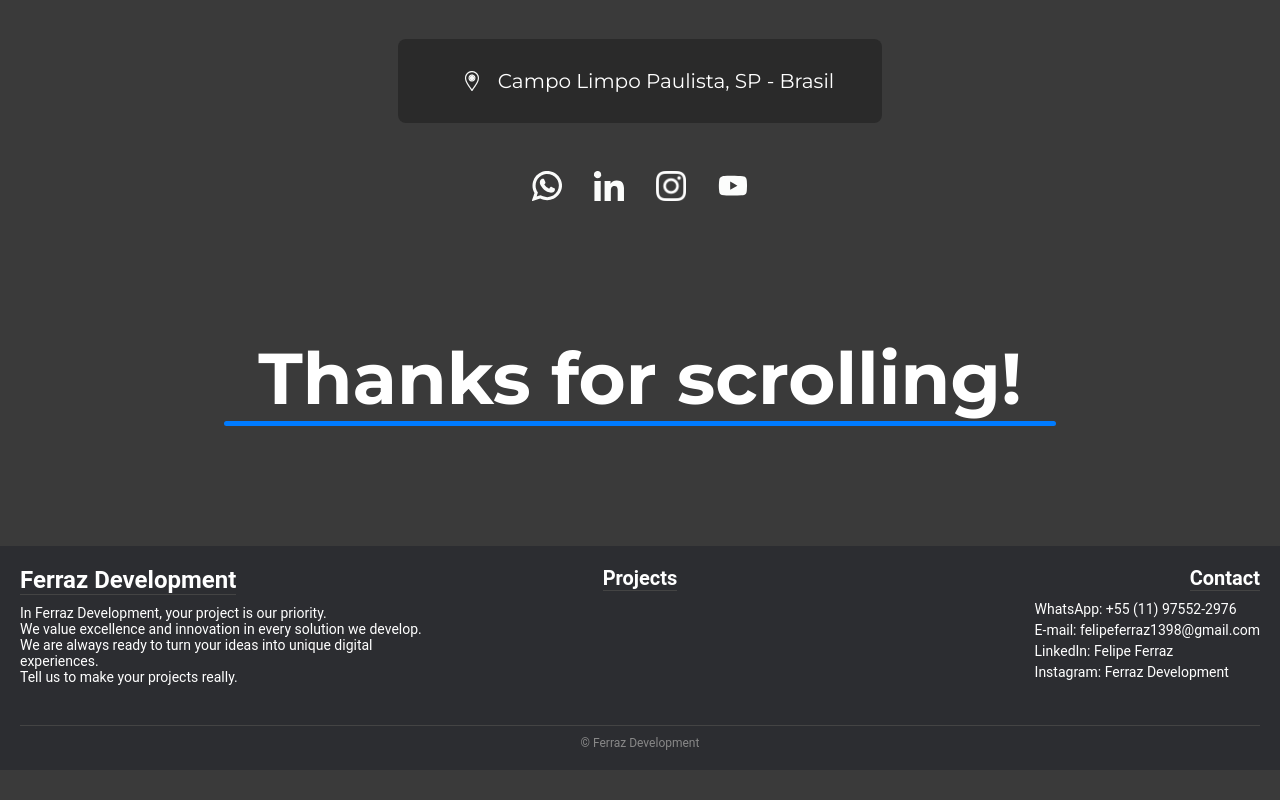
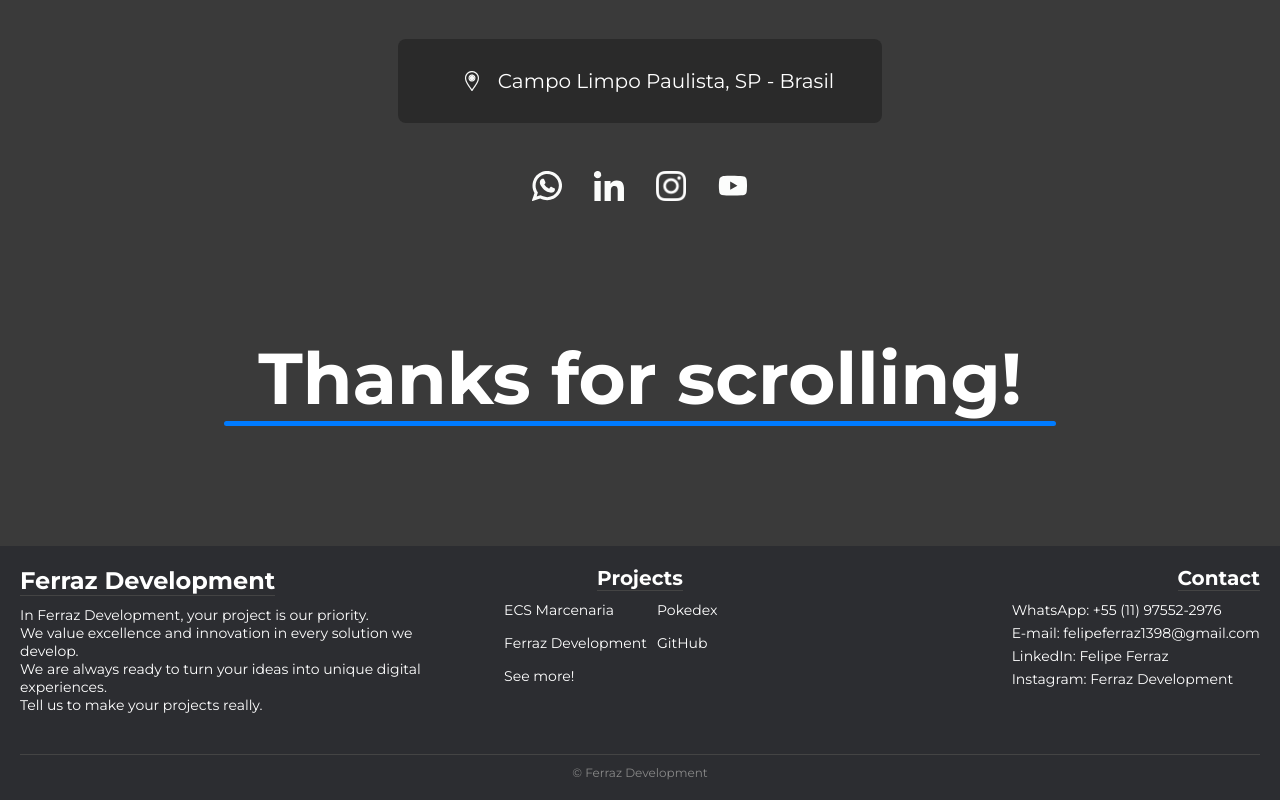
Before and after one commit to FelipeFerraz98/Portfolio-Felipe-Ferraz, a React (Create React App) app: page /en/home in a window 1280 px wide. Shown: the part 4675-5475 px from the top of the page. Before the commit the page ends 5445 px from the top, so only its background shows below. Built offline with nearby package versions, Linux system fonts and the light colour scheme.

Commit message:
add new features for footer

```diff
--- a/src/components/Footer/index.jsx
+++ b/src/components/Footer/index.jsx
@@ -1,13 +1,16 @@
 import React from 'react';
+import { useNavigate, useParams } from 'react-router-dom';
 
 import {FooterContainer,  LeftSection, TopSection, CompanyName, SmallText, CenterSection, ProjectsTitle,
-    RightSection, ContactTitle, ContactList, BottomSection, Copyright, Text } from './styles'
+    RightSection, ContactTitle, ContactList, BottomSection, Copyright, Text, ProjectsList } from './styles'
 
 
 import { useTranslation } from 'react-i18next';
 
 const Footer = () => {
     const { t } = useTranslation();
+    const navigate = useNavigate();
+    const { lang } = useParams(); // Obtém o idioma da URL atual
 
     const handleClickOpenLinkedIn = () => {
         window.open('https://www.linkedin.com/in/felipe-ferraz-4b0145247/', '_blank', 'noopener,noreferrer');
@@ -20,7 +23,29 @@ const Footer = () => {
 
       const handleClickOpenWhatsApp = () => {
         window.open('https://wa.me/5511975522976', '_blank', 'noopener,noreferrer');
-      }
+    }
+
+    const handleClickOpenECSProject = () => {
+        window.open('https://ecsmarcenaria.com.br/', '_blank', 'noopener,noreferrer');
+    }
+
+    const handleClickOpenPortfolio = () => {
+        window.open('https://github.com/FelipeFerraz98/Portfolio-Felipe-Ferraz', '_blank', 'noopener,noreferrer');
+    }
+
+    const handleClickOpenPokedex = () => {
+        window.open('https://felipeferraz98.github.io/Pokedex-React/#/', '_blank', 'noopener,noreferrer');
+    }
+
+    const handleClickOpenGitHub = () => {
+        window.open('https://github.com/FelipeFerraz98', '_blank', 'noopener,noreferrer');
+    }
+
+    const handleClickProjects = () => {
+        navigate(`/${lang}/projects`); // Redireciona para /:lang/home
+
+        window.scrollTo({ top: 0, behavior: 'smooth' }); //Garante começar no topo de projects
+      };
 
     return (<>
         <FooterContainer id='footer'>
@@ -36,6 +61,13 @@ const Footer = () => {
                 </LeftSection>
                 <CenterSection>
                     <ProjectsTitle>{t('footer.projects.title')}</ProjectsTitle>
+                    <ProjectsList>
+                        <li><Text onClick={handleClickOpenECSProject}>ECS Marcenaria</Text></li>
+                        <li><Text onClick={handleClickOpenPokedex}>Pokedex</Text></li>
+                        <li><Text onClick={handleClickOpenPortfolio}>Ferraz Development</Text></li>
+                        <li><Text onClick={handleClickOpenGitHub}>GitHub</Text></li>
+                        <li><Text onClick={handleClickProjects}>{t('footer.more')}</Text></li>
+                    </ProjectsList>
                 </CenterSection>
                 <RightSection>
                     <ContactTitle>{t('footer.contact')}</ContactTitle>
--- a/src/components/Footer/styles.js
+++ b/src/components/Footer/styles.js
@@ -4,7 +4,7 @@ import styled from 'styled-components';
 
 export const Text = styled.p`
   text-decoration: none;
-  font-family: 'Roboto';
+  font-family: 'Montserrat';
   text-align: left;
   color: #fff;
   font-size: 14px;
@@ -83,7 +83,7 @@ export const RightSection = styled(Section)`
 `;
 
 export const CompanyName = styled.h2`
-  font-family: 'Roboto';
+  font-family: 'Montserrat';
   font-size: 24px;
   border-bottom: 1px solid #444;
   margin-bottom: 10px;
@@ -91,7 +91,7 @@ export const CompanyName = styled.h2`
 
 export const SmallText = styled.p`
   font-size: 14px;
-  font-family: 'Roboto';
+  font-family: 'Montserrat';
   margin-bottom: 20px;
   @media screen and (max-width: 768px) {
     font-size: 12.5px;
@@ -100,14 +100,14 @@ export const SmallText = styled.p`
 
 export const ProjectsTitle = styled.h3`
   font-size: 20px;
-  font-family: 'Roboto';
+  font-family: 'Montserrat';
   border-bottom: 1px solid #444;
   margin-bottom: 10px;
 `;
 
 export const ProjectsList = styled.ul`
   list-style-type: none;
-  font-family: 'Roboto';
+  font-family: 'Montserrat';
   padding: 0;
   margin-left: 1.5em;
   text-align: left;
@@ -124,14 +124,14 @@ export const ProjectsList = styled.ul`
 
 export const ContactTitle = styled.h3`
   font-size: 20px;
-  font-family: 'Roboto';
+  font-family: 'Montserrat';
   border-bottom: 1px solid #444;
   margin-bottom: 10px;
 `;
 
 export const ContactList = styled.ul`
   list-style-type: none;
-  font-family: 'Roboto';
+  font-family: 'Montserrat';
   padding: 0;
 
   li {
@@ -149,6 +149,6 @@ export const BottomSection = styled.div`
 
 export const Copyright = styled.p`
   font-size: 12px;
-  font-family: 'Roboto';
+  font-family: 'Montserrat';
   color: #888;
 `;
--- a/src/services/locales/en/translation.json
+++ b/src/services/locales/en/translation.json
@@ -63,6 +63,7 @@
     "title": "Projects"
     },
     "contact": "Contact",
+    "more": "See more!",
     "detailscompany": {
       "first": "In Ferraz Development, your project is our priority.",
       "second": "We value excellence and innovation in every solution we develop.",
--- a/src/services/locales/pt/translation.json
+++ b/src/services/locales/pt/translation.json
@@ -63,6 +63,7 @@
     "projects":{
       "title": "Projetos"
     },
+    "more": "Ver mais!",
     "contact": "Contato",
     "detailscompany": {
       "first": "Na Ferraz Development, o seu projeto é a nossa prioridade.",
```
